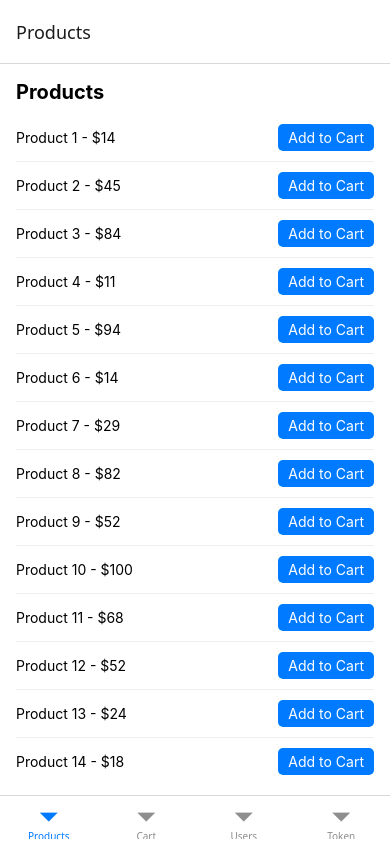
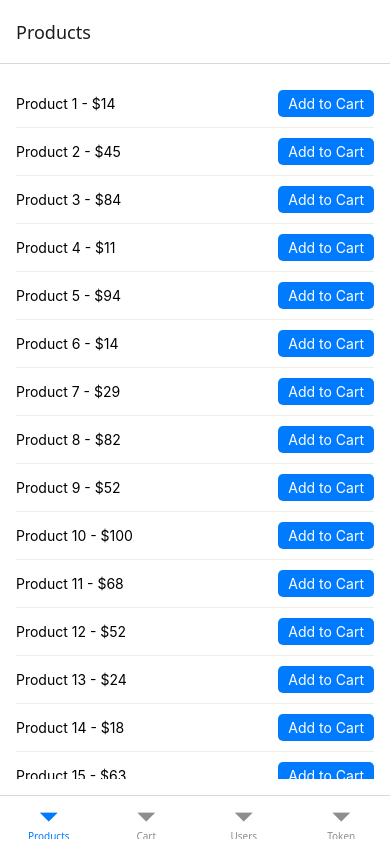
Before and after one commit to sushilpadaskar/rn-assessment, a React Native app: screen /Products in a window 390 px wide. Built offline with nearby package versions, Linux system fonts and the light colour scheme.

Commit message:
optimized FlatList for 5000+ items

```diff
--- a/src/screens/ProductsScreen.tsx
+++ b/src/screens/ProductsScreen.tsx
@@ -1,33 +1,67 @@
-import React from "react";
-import { View, Text, FlatList, TouchableOpacity, StyleSheet } from "react-native";
+import React, { useState, useEffect } from "react";
+import {
+  View,
+  Text,
+  FlatList,
+  TouchableOpacity,
+  StyleSheet,
+  ActivityIndicator,
+} from "react-native";
 import { useCartStore, Product } from "../store/cartStore";
-
-const PRODUCTS: Product[] = Array.from({ length: 20 }).map((_, i) => ({
-  id: i + 1,
-  name: `Product ${i + 1}`,
-  price: Math.floor(Math.random() * 100) + 1,
-}));
 
 export default function ProductsScreen() {
   const addToCart = useCartStore((state) => state.addToCart);
+  const [products, setProducts] = useState<Product[]>([]);
+  const [page, setPage] = useState(1);
+  const [loading, setLoading] = useState(false);
+
+  const generateProducts = (start: number, count: number): Product[] => {
+    return Array.from({ length: count }).map((_, i) => ({
+      id: start + i,
+      name: `Product ${start + i}`,
+      price: Math.floor(Math.random() * 100) + 1,
+    }));
+  };
+
+  const loadMore = () => {
+    if (loading) return;
+    setLoading(true);
+    setTimeout(() => {
+      const newProducts = generateProducts((page - 1) * 100 + 1, 100);
+      setProducts((prev) => [...prev, ...newProducts]);
+      setPage((prev) => prev + 1);
+      setLoading(false);
+    }, 500);
+  };
+
+  useEffect(() => {
+    loadMore();
+  }, []);
+
+  const renderItem = ({ item }: { item: Product }) => (
+    <View style={styles.item}>
+      <Text>
+        {item.name} - ${item.price}
+      </Text>
+      <TouchableOpacity style={styles.button} onPress={() => addToCart(item)}>
+        <Text style={styles.buttonText}>Add to Cart</Text>
+      </TouchableOpacity>
+    </View>
+  );
 
   return (
     <View style={styles.container}>
-      <Text style={styles.title}>Products</Text>
       <FlatList
-        data={PRODUCTS}
+        data={products}
         keyExtractor={(item) => item.id.toString()}
-        renderItem={({ item }) => (
-          <View style={styles.item}>
-            <Text>{item.name} - ${item.price}</Text>
-            <TouchableOpacity
-              style={styles.button}
-              onPress={() => addToCart(item)}
-            >
-              <Text style={styles.buttonText}>Add to Cart</Text>
-            </TouchableOpacity>
-          </View>
-        )}
+        renderItem={renderItem}
+        onEndReached={loadMore}
+        onEndReachedThreshold={0.5}
+        ListFooterComponent={loading ? <ActivityIndicator size="large" /> : null}
+        initialNumToRender={20}
+        maxToRenderPerBatch={50}
+        windowSize={10}
+        removeClippedSubviews
       />
     </View>
   );
```
